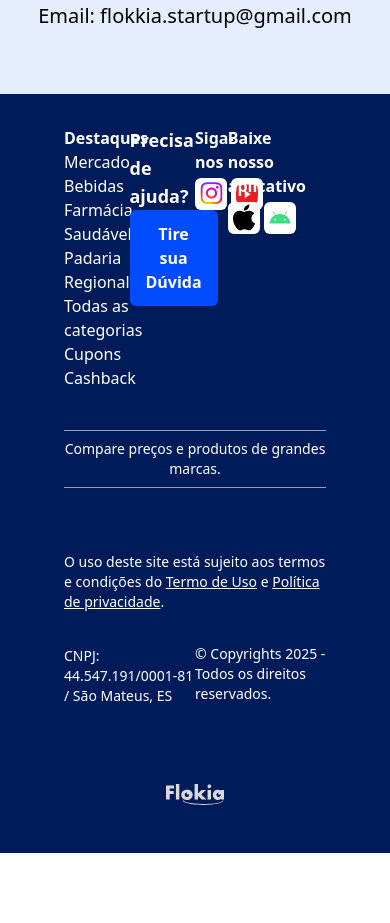
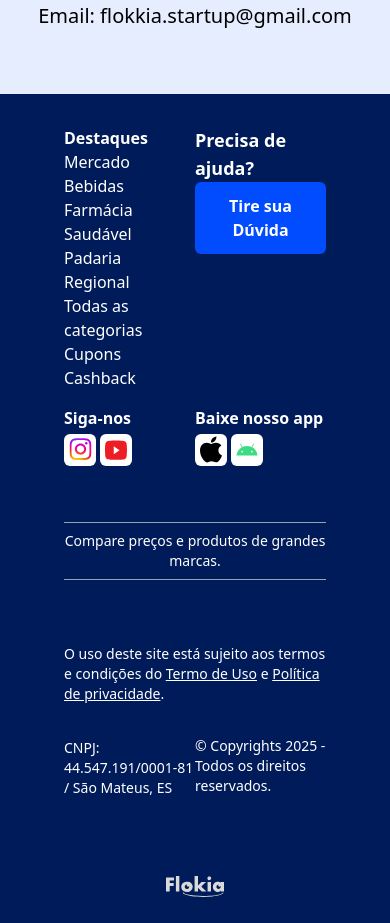
Before and after one commit to tiagocuzzuolnunes/landing-page-flokia, a Next.js app: page / in a window 390 px wide. Shown: the part 10840-11763 px from the top of the page. Before the commit the page ends 11693 px from the top, so only its background shows below. Built offline with nearby package versions, Linux system fonts and the light colour scheme.

Commit message:
commiting updates on footer responsiveness

```diff
--- a/src/components/Footer.jsx
+++ b/src/components/Footer.jsx
@@ -6,9 +6,9 @@
     return (
         <section className="bg-primary-darker text-white flex flex-col justify-center items-center py-8 px-16">
 
-            <div className="grid grid-cols-8">
+            <div className="grid grid-cols-2 md:grid-cols-8">
 
-                <article className="col-span-2">
+                <article className="md:col-span-2 pb-4">
 
                     <h4 className="cursor-default font-semibold text-md">
                         Destaques
@@ -73,7 +73,7 @@
 
                 </article>
 
-                <article className="col-span-2">
+                <article className="md:col-span-2">
 
                     <h4 className="cursor-default font-semibold text-lg">
                         Precisa de ajuda?
@@ -83,7 +83,7 @@
 
                 </article>
 
-                <article>
+                <article className="md:col-span-2 md:px-4">
 
                     <p className="font-semibold text-md text-left w-full">
                         Siga-nos
@@ -107,10 +107,10 @@
 
                 </article>
 
-                <article>
+                <article className="md:col-span-2 md:px-4">
 
                     <p className="font-semibold text-md text-left w-full">
-                        Baixe nosso aplicativo
+                        Baixe nosso app
                     </p>
 
                     <div className="mt-1 flex flex-row text-left w-full mb-4 gap-1">
```
